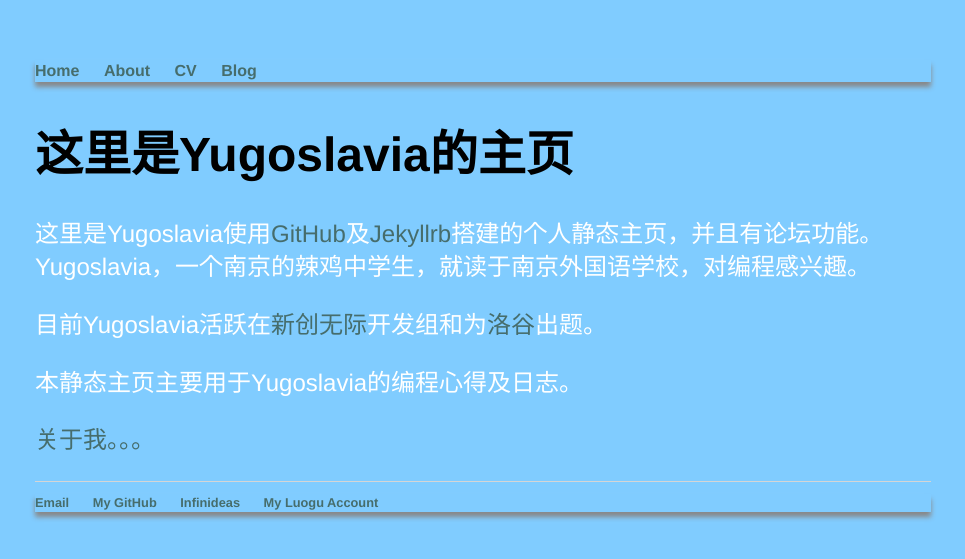
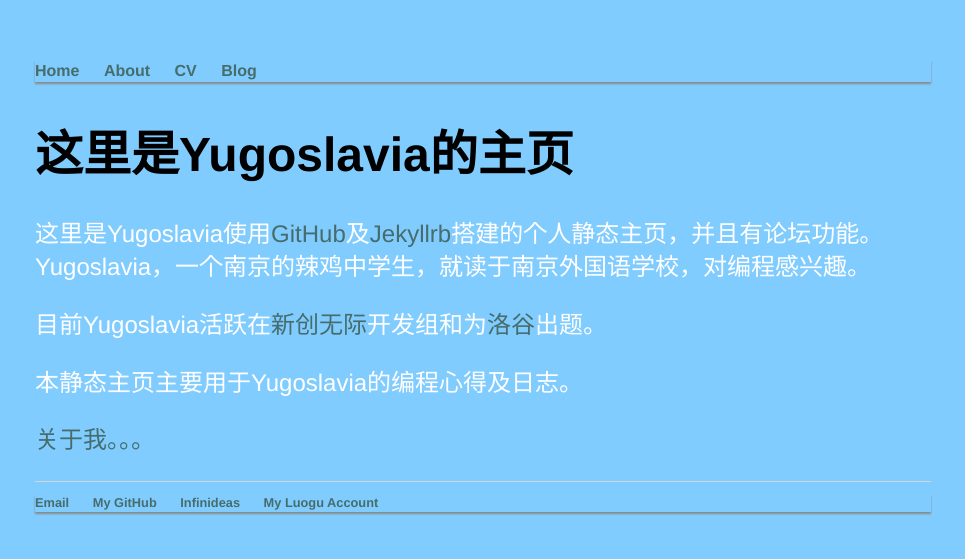
Before and after one commit to Yugoslavia36/yugoslavia36.github.io, a Jekyll site: the page built from index.html, in a window 1280 px wide. Shown: the top 559 px of the page, without its empty margins (157-1122 px from the left). Built offline with Jekyll 4.4.1, drawn with Linux system fonts in a browser that asks for light colours.

Commit message:
Update main.css

```diff
--- a/css/main.css
+++ b/css/main.css
@@ -14,7 +14,7 @@ h2 { font-size: 2.7em; }
 h3 { font-size: 2.3em; }
 h4 { font-size: 1.9em; }
 
-nav ul, footer ul { font-size: 1em; font-family: 'Helvetica', 'Arial', 'Sans-Serif','Microsoft YaHei UI'; padding: 0px; list-style: none; font-weight: bold; box-shadow: 0px 5px 5px #888888;}
+nav ul, footer ul { font-size: 1em; font-family: 'Helvetica', 'Arial', 'Sans-Serif','Microsoft YaHei UI'; padding: 0px; list-style: none; font-weight: bold; box-shadow: 0px 2px 2px #888888;}
 nav ul li, footer ul li { display: inline; margin-right: 20px; }
 
 footer { border-top: 1px solid #d5d5d5; font-size: .8em; }
```
